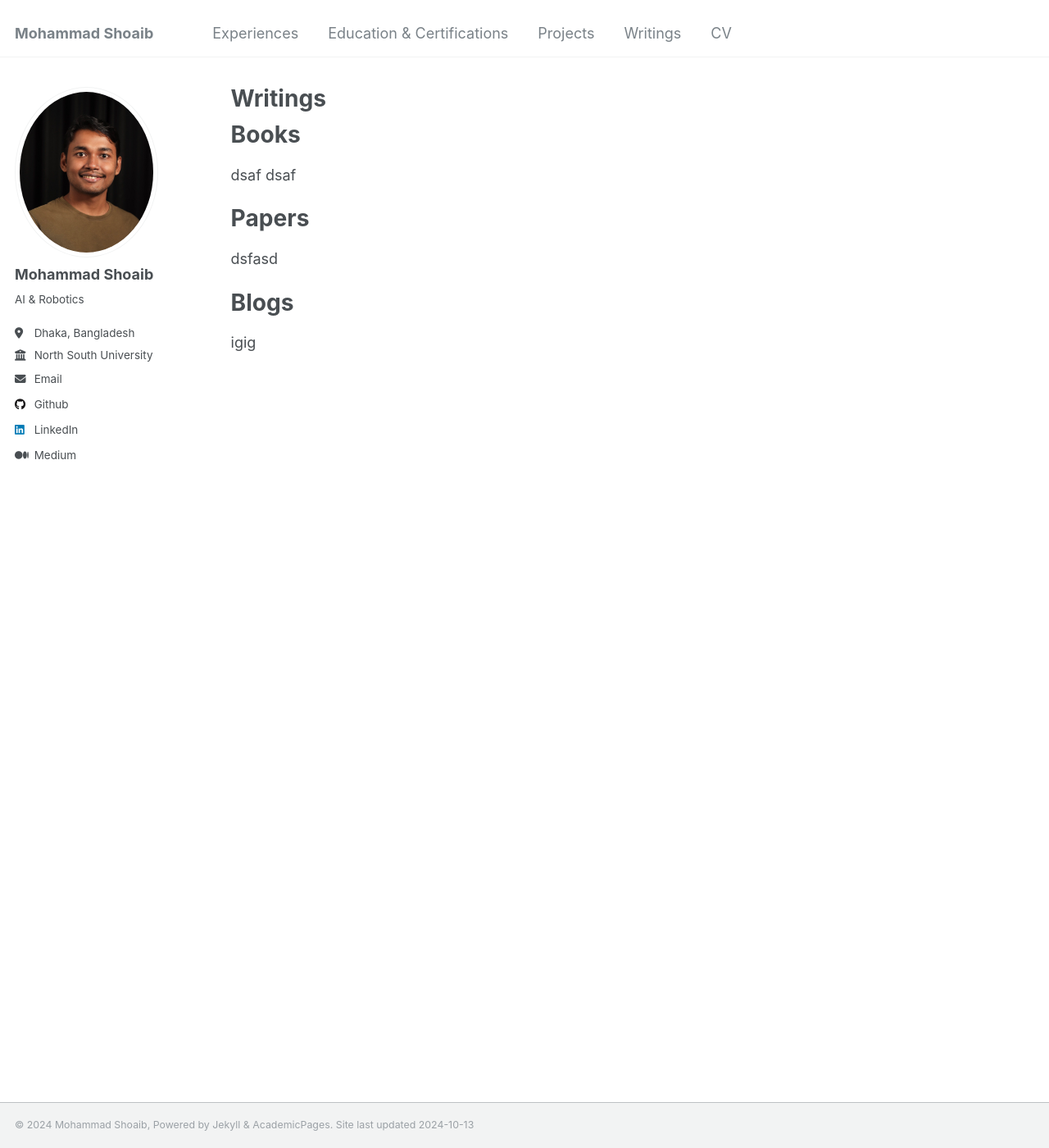
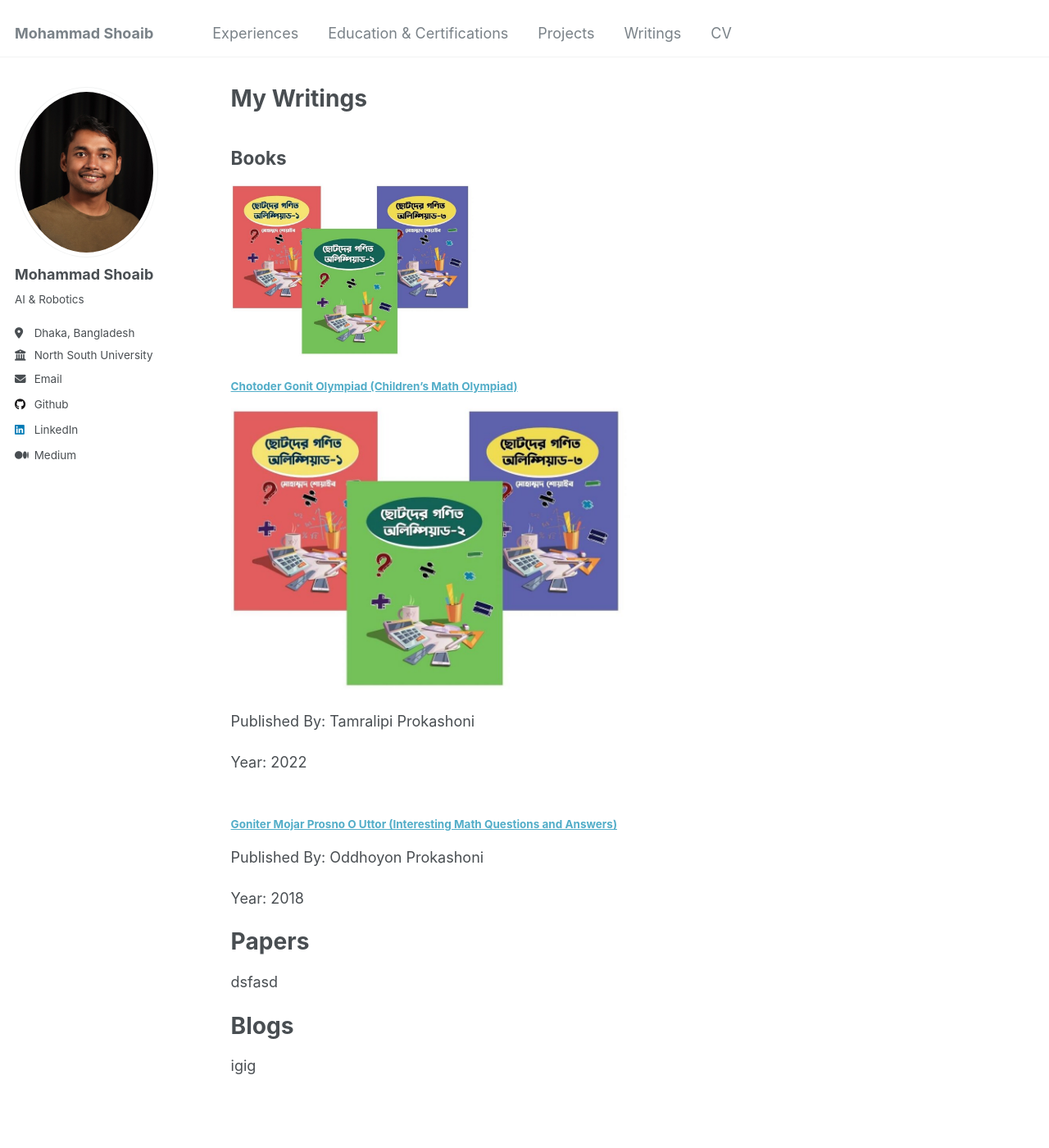
Before and after one commit to shoaib6174/shoaib6174.github.io, a Jekyll site: the page built from _pages/writings.md, in a window 1280 px wide and 1400 px high. Shown: the whole window at 82% size. Built offline with Jekyll 4.4.1, drawn with Linux system fonts in a browser that asks for light colours.

Commit message:
Update writings.md

```diff
--- a/_pages/writings.md
+++ b/_pages/writings.md
@@ -1,6 +1,6 @@
 ---
 layout: archive
-title: "Writings"
+title: "My Writings"
 permalink: /writings/
 author_profile: true
 redirect_from:
@@ -9,9 +9,20 @@ redirect_from:
 
 {% include base_path %}
 
-# Books
-dsaf
-dsaf
+## Books
+<img src='/files/photos/gonit-olympiad-books (1).jpg' width="300" height="200" alt="Gonit Olympiad Books">
+
+#### [Chotoder Gonit Olympiad (Children’s Math Olympiad)](https://www.rokomari.com/book/277163/chotoder-gonit-olympiader-complete-package)
+<img src='/files/photos/gonit-olympiad-books (1).jpg' width="50%"  alt="Gonit Olympiad Books">
+
+Published By: Tamralipi Prokashoni
+
+Year: 2022
+<br> <br>
+#### [Goniter Mojar Prosno O Uttor (Interesting Math Questions and Answers)](https://www.rokomari.com/book/156334/goniter-mojar-proshno-o-uttor)
+Published By: Oddhoyon Prokashoni
+
+Year: 2018
 
 # Papers
 
```
